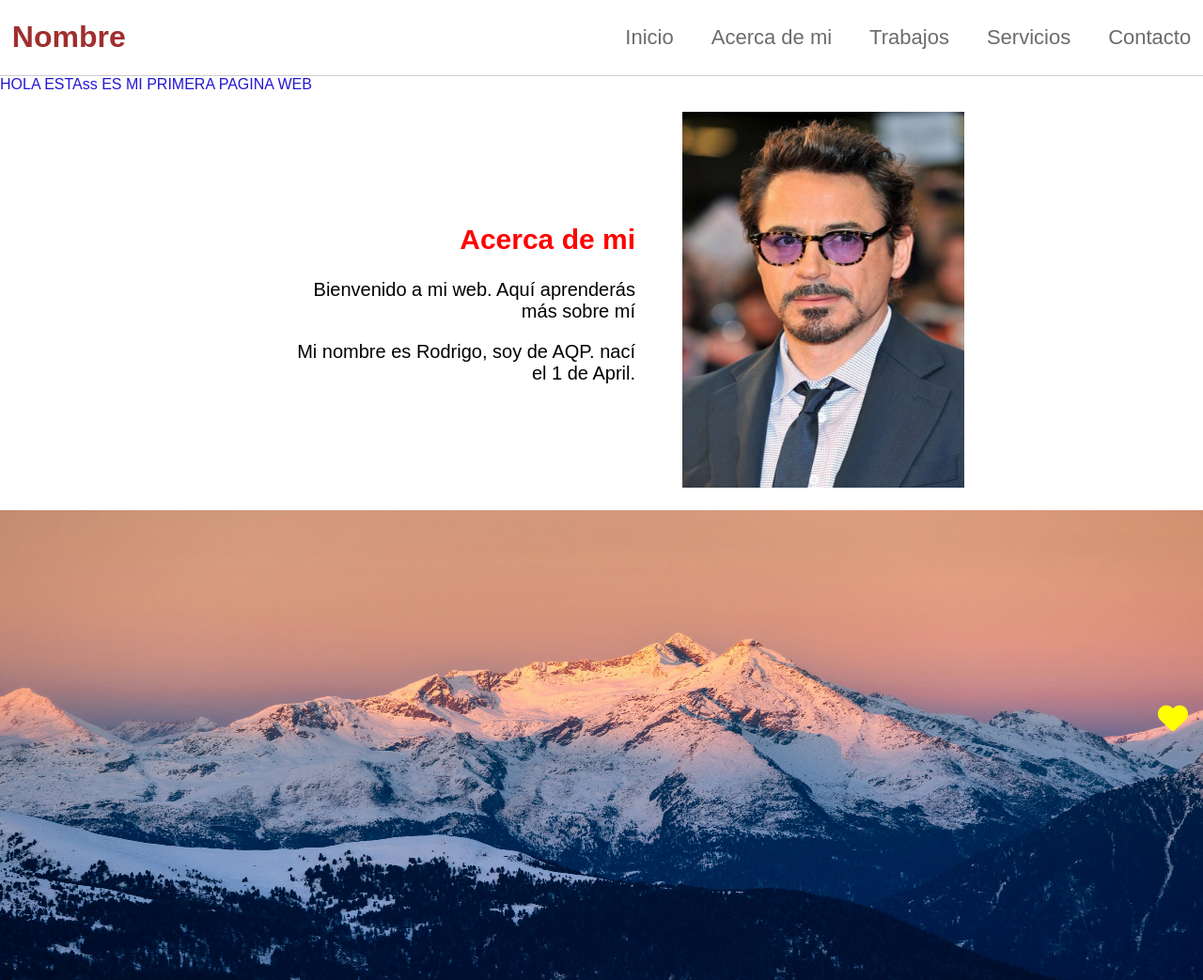
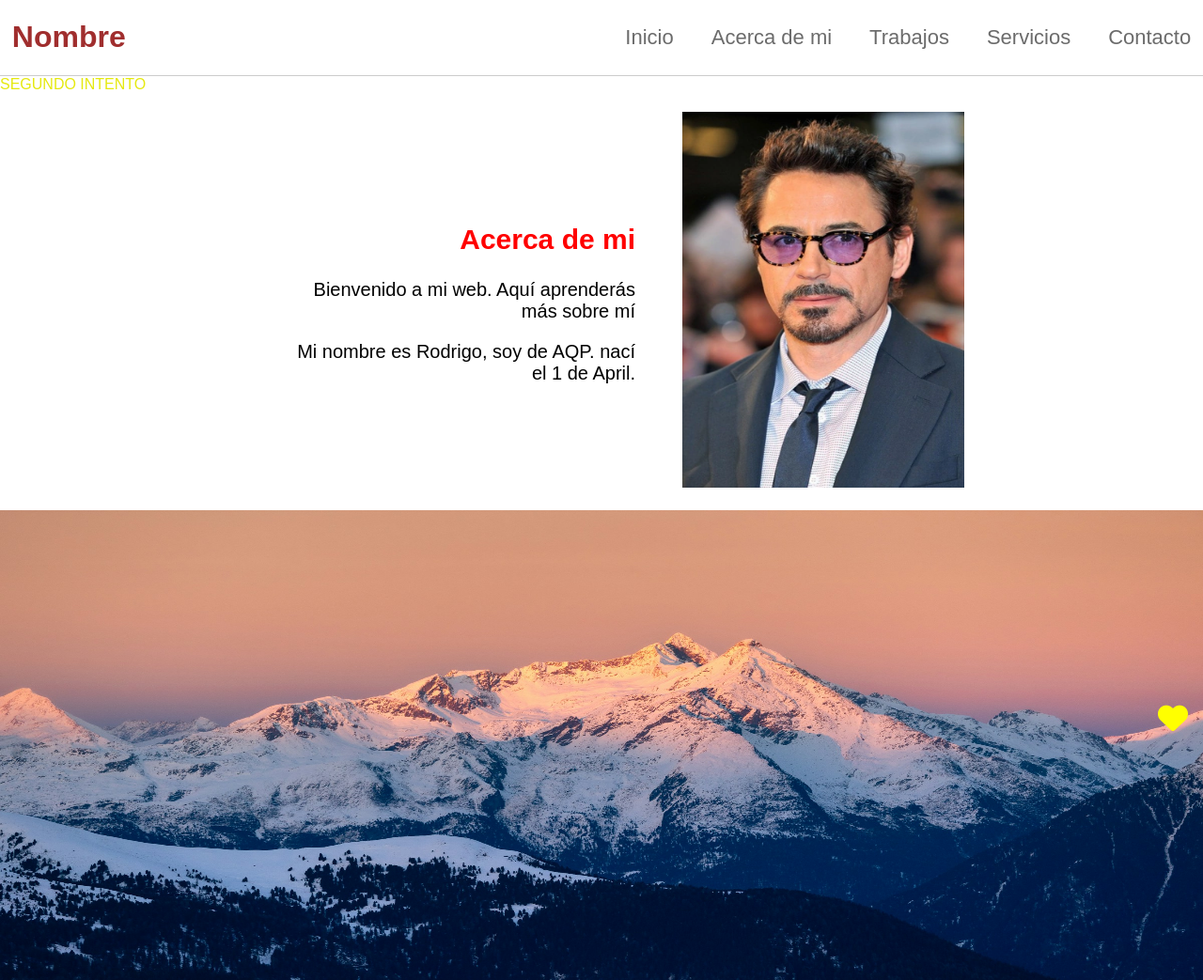
Before and after one commit to AngelAC04/miprimerapagina1, a plain HTML site: page index.html in a window 1280 px wide. Shown: the top 1043 px of the page at 94% size. Drawn offline with Linux system fonts and the light colour scheme; a web font is replaced by a local one.

Commit message:
SEGUNDO INTENTO

```diff
--- a/index.html
+++ b/index.html
@@ -45,7 +45,7 @@
             </nav>
         </header>
         <main id="seccion principal">
-            <div class="greeting">HOLA ESTAss ES MI PRIMERA PAGINA WEB</div>
+            <div class="greeting">SEGUNDO INTENTO</div>
             <section class="seccion-1">
                 <div class="acerca-de">
                     <h2> Acerca de mi</h2>
--- a/styles.css
+++ b/styles.css
@@ -7,7 +7,7 @@ body{
 }
 
 .greeting{
-    color: #2317d3;
+    color: #e5e90e;
 }
 
 
```
